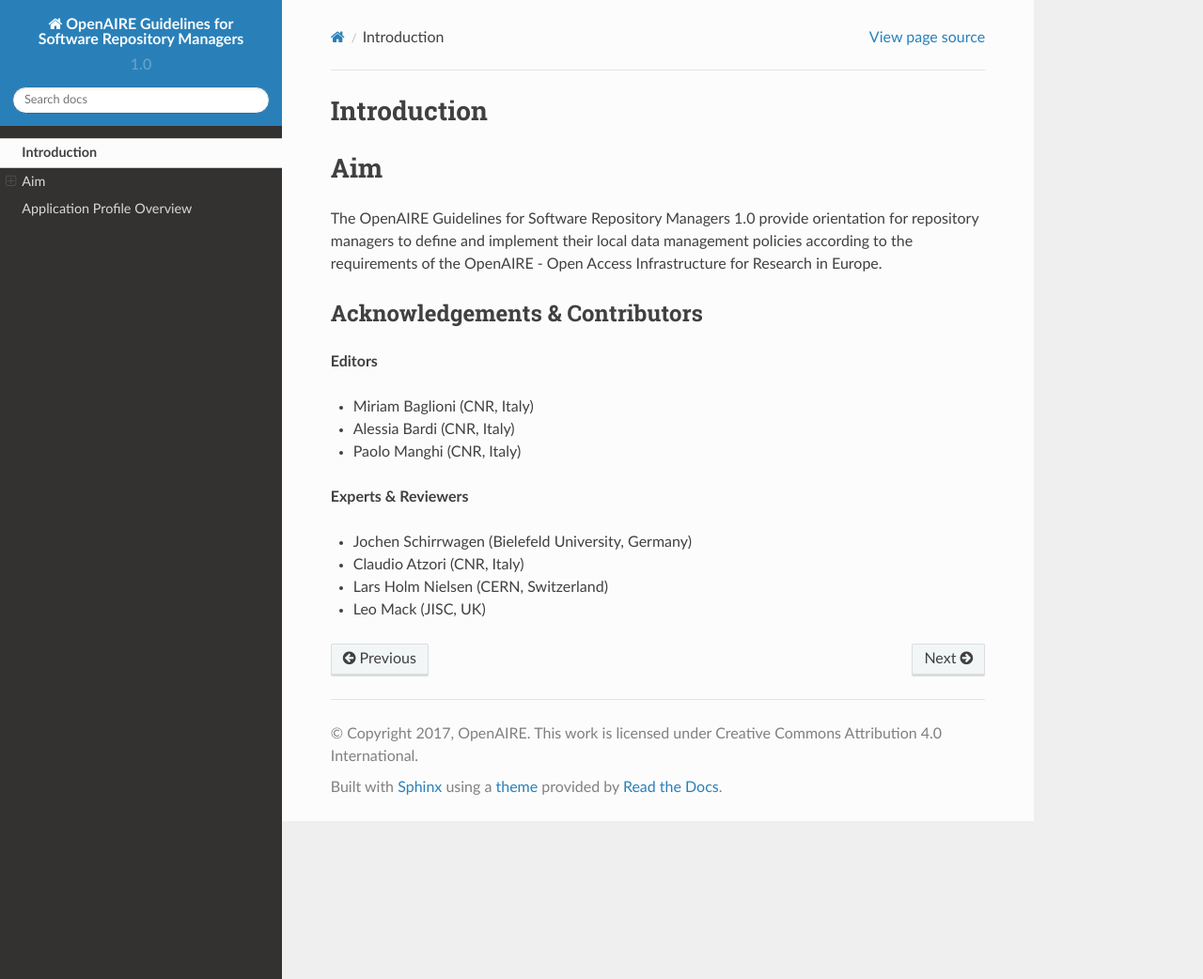
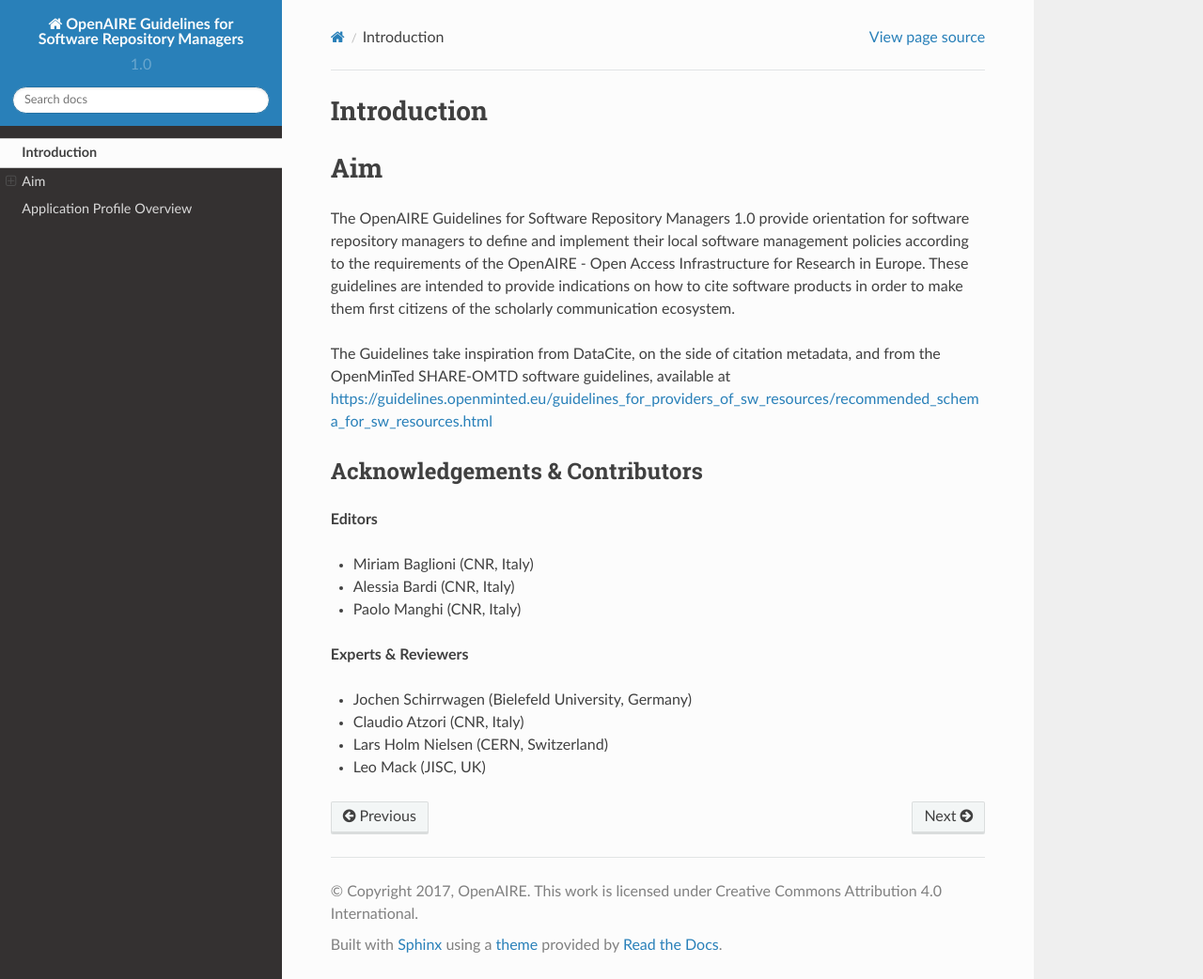
Before and after one commit to mirima2/software_guidelines, a Sphinx documentation site: the page built from docs/source/introduction.rst, in a window 1280 px wide and 1042 px high. Shown: the whole window at 94% size. Built offline with Sphinx 7.4.7 and the Read the Docs theme 2.0.0, drawn with Linux system fonts in a browser that asks for light colours.

Commit message:
Update introduction.rst

```diff
--- a/docs/source/introduction.rst
+++ b/docs/source/introduction.rst
@@ -6,9 +6,12 @@
 Aim
 ---
 The OpenAIRE Guidelines for Software Repository Managers 1.0 provide
-orientation for repository managers to define and implement their local data
+orientation for software repository managers to define and implement their local software
 management policies according to the requirements of the OpenAIRE - Open Access
-Infrastructure for Research in Europe.
+Infrastructure for Research in Europe. These guidelines are intended to provide indications on how to cite software products in order to make them first citizens of the scholarly communication ecosystem.
+
+The Guidelines take inspiration from DataCite, on the side of citation metadata, and from the OpenMinTed SHARE-OMTD software guidelines, available at https://guidelines.openminted.eu/guidelines_for_providers_of_sw_resources/recommended_schema_for_sw_resources.html
+
 
 
 Acknowledgements & Contributors
```
